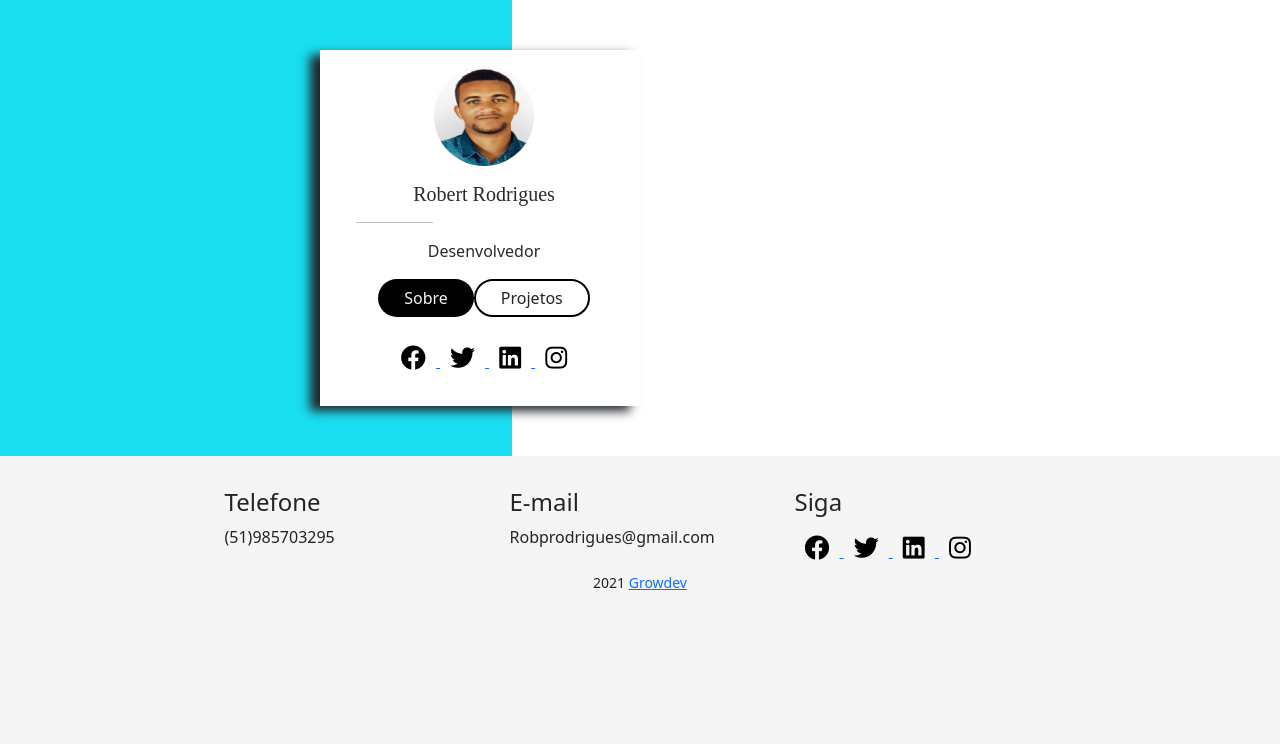
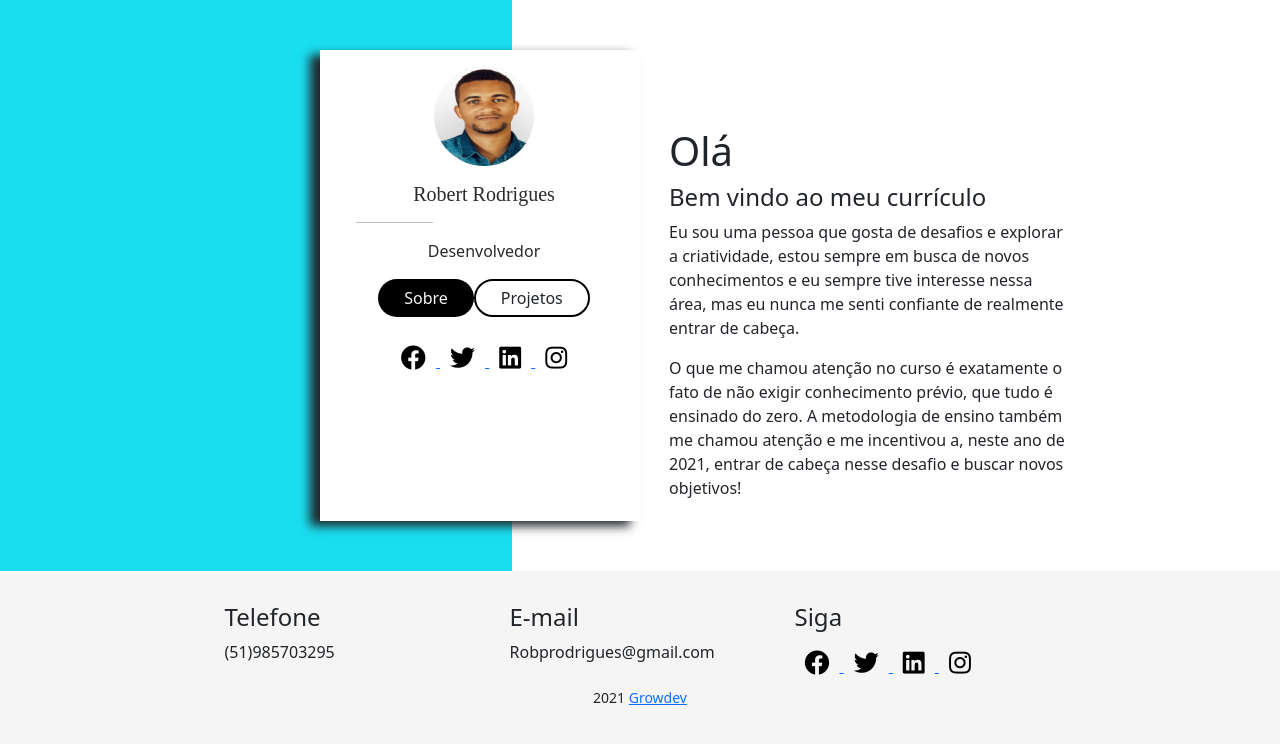
Before and after one commit to RobpRodrigues/codai-curriculo, a plain HTML site: page curriculo/css/public/index.html in a window 1280 px wide. Drawn offline with Linux system fonts and the light colour scheme; files that its build step writes are made by us from their sources.

Commit message:
projeto final

```diff
--- a/curriculo/css/public/styles.css
+++ b/curriculo/css/public/styles.css
@@ -139,7 +139,7 @@ background: linear-gradient(to left, #fff 60%, #19def0 40%);
 }
 
 #texto-1 {
-    display: none;
+    display: initials;
 }
 
 #texto-2{
```
